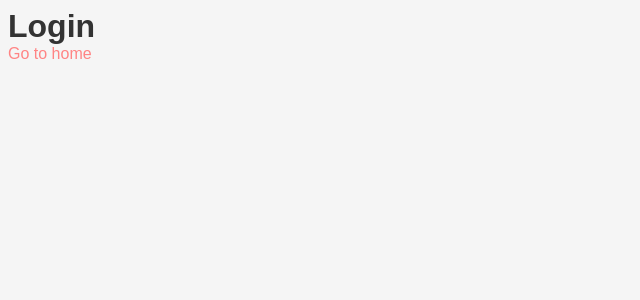
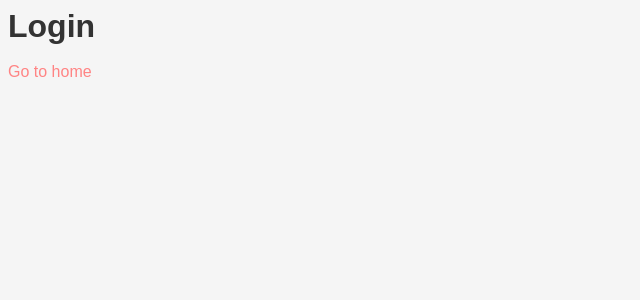
Before and after one commit to cleverpanther/taskmanager, a React (Create React App) app: page /login in a window 1280 px wide. Shown: the top 300 px of the page, without its empty margins (0-640 px from the left). Built offline with nearby package versions, Linux system fonts and the light colour scheme.

Commit message:
refactor: Add shared styles file, and define the default page container styles

```diff
--- a/src/Routes.tsx
+++ b/src/Routes.tsx
@@ -1,5 +1,5 @@
 import React, { Suspense } from "react";
-import { Switch, Redirect, Route, Router, Link, useLocation } from "wouter";
+import { Switch, Redirect, Route, Router, useLocation } from "wouter";
 import { BaseLayout, GridLayout, LoadingView } from "./components/layout";
 import { waitAsync } from "./utils";
 import Login from "./pages/Login";
--- a/src/components/layout/BaseLayout/index.tsx
+++ b/src/components/layout/BaseLayout/index.tsx
@@ -1,13 +1,15 @@
 import React from "react";
 import styled from "styled-components";
+import { fadeInAnimation } from "../../../styles/shared";
 
 const StyledBaseLayout = styled.div`
   width: 100%;
   height: 100vh;
-  animation: fadeIn 0.5s ease;
+  animation: ${fadeInAnimation} 0.5s ease;
 
   > main {
     position: relative;
+    overflow: hidden;
     width: 100%;
     padding: 0.5rem;
     transition: all ease 0.3s;
--- a/src/components/layout/GridLayout/index.tsx
+++ b/src/components/layout/GridLayout/index.tsx
@@ -1,15 +1,16 @@
 import React from "react";
 import styled from "styled-components";
 import Sidebar from "../Sidebar";
+import { fadeInAnimation } from "../../../styles/shared";
 
 const StyledGridLayout = styled.div`
   display: flex;
   width: 100%;
-  height: 100vh;
-  animation: fadeIn 0.5s ease;
+  animation: ${fadeInAnimation} 0.5s ease;
 
   > main {
     position: relative;
+    overflow: hidden;
     flex: 1;
     width: 100%;
     padding: 0.5rem;
--- a/src/pages/Home/index.tsx
+++ b/src/pages/Home/index.tsx
@@ -1,10 +1,11 @@
 import React from "react";
+import { PageContainer } from "../../styles/shared";
 
 const Home: React.FC = () => {
   return (
-    <div>
+    <PageContainer>
       <h1>Home</h1>
-    </div>
+    </PageContainer>
   );
 };
 
--- a/src/pages/Login/index.tsx
+++ b/src/pages/Login/index.tsx
@@ -1,13 +1,14 @@
 import React from "react";
 import { Link } from "wouter";
+import { PageContainer } from "../../styles/shared";
 
 const Login: React.FC = () => {
   return (
-    <div>
+    <PageContainer>
       <h1>Login</h1>
-
+      <br />
       <Link to="/home">Go to home</Link>
-    </div>
+    </PageContainer>
   );
 };
 
--- a/src/pages/Profile/index.tsx
+++ b/src/pages/Profile/index.tsx
@@ -1,10 +1,11 @@
 import React from "react";
+import { PageContainer } from "../../styles/shared";
 
 const Profile: React.FC = () => {
   return (
-    <div>
+    <PageContainer>
       <h1>Profile</h1>
-    </div>
+    </PageContainer>
   );
 };
 
--- a/src/styles/global.ts
+++ b/src/styles/global.ts
@@ -20,6 +20,7 @@ export default createGlobalStyle`
     color:${(props) => props.theme.colors.text};
     font-family: "arial", sans-serif;
     transition: all ease .2s;
+    overflow: hidden;
   }
 
   button{
@@ -33,13 +34,4 @@ export default createGlobalStyle`
       text-decoration: underline;
     }
   }
-
-  @keyframes fadeIn {
-    from {
-      opacity: 0;
-    }
-    to {
-      opacity: 1;
-    }
-  }
 `;
--- /dev/null
+++ b/src/styles/shared.ts
@@ -0,0 +1,16 @@
+import styled, { keyframes } from "styled-components";
+
+export const fadeInAnimation = keyframes`
+  from {
+    opacity: 0;
+  }
+  to {
+    opacity: 1;
+  }
+`;
+
+export const PageContainer = styled.div`
+  width: 100%;
+  animation: ${fadeInAnimation} 0.5s ease;
+  overflow: hidden;
+`;
```
